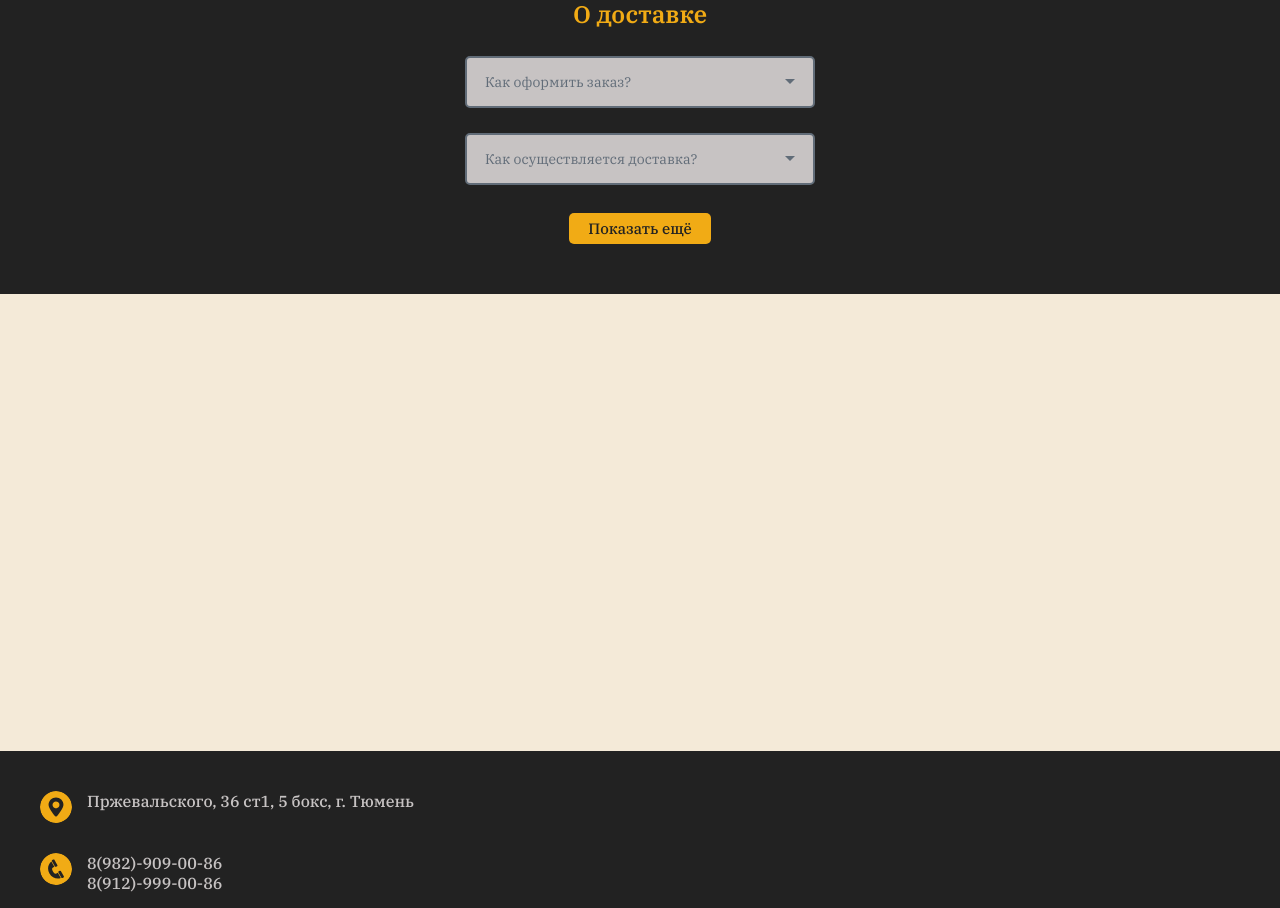
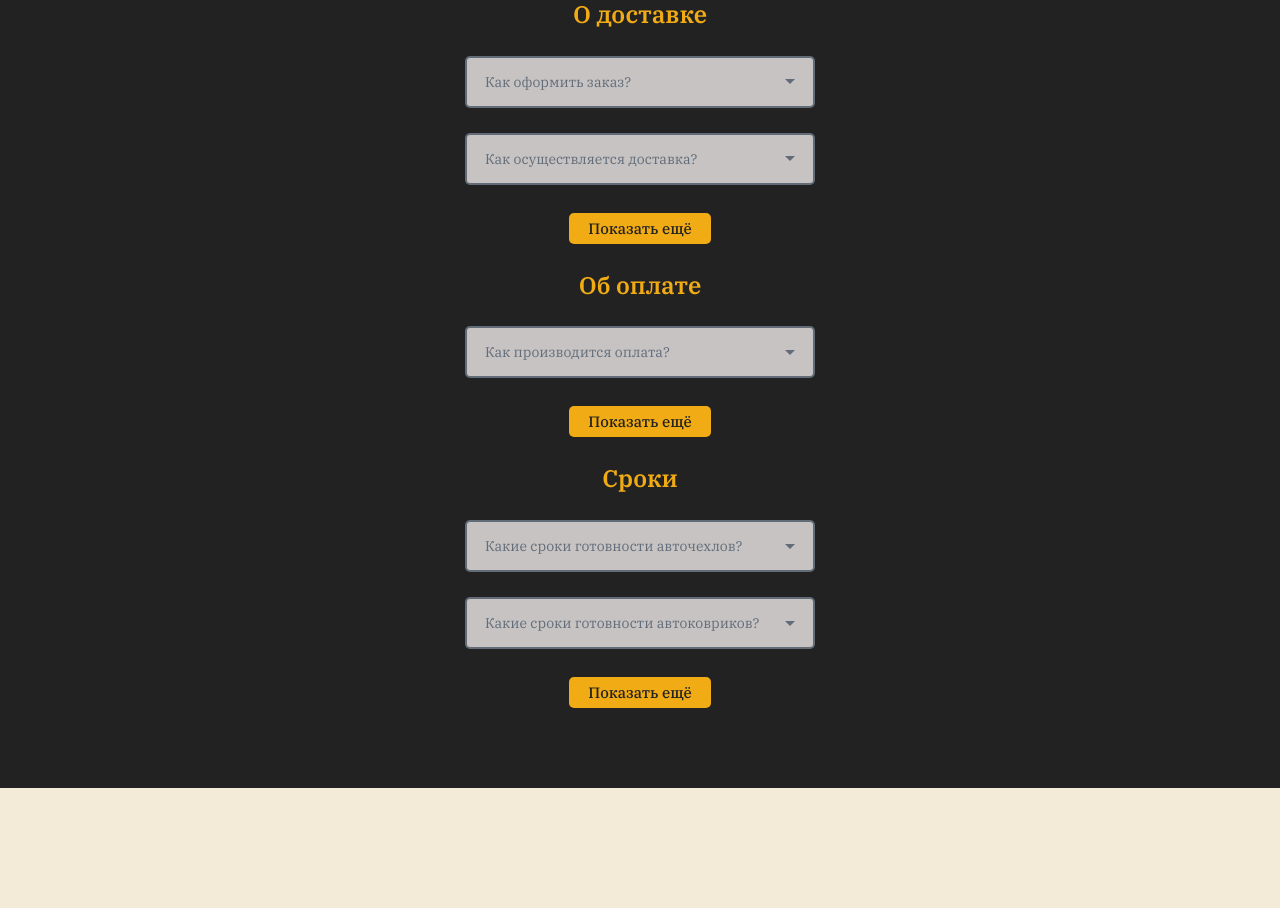
Before and after one commit to konovalov-as/crownauto72-2_build, a plain HTML site: page index.html in a window 1280 px wide. Shown: the part 2775-3683 px from the top of the page. Drawn offline with Linux system fonts and the light colour scheme; files whose address does not match are found by name.

Commit message:
second commit

```diff
--- a/css/style.css
+++ b/css/style.css
@@ -2300,6 +2300,7 @@ button,
 .faq__box {
   max-width: 350px;
   margin: 0 auto;
+  margin-bottom: 30px;
 }
 
 .faq__title {
--- a/index.html
+++ b/index.html
@@ -316,11 +316,71 @@
               </ul>
               <button class="faq__more" type="button">Показать ещё</button>
             </div>
+            <div class="faq__box">
+              <h3 class="faq__title">Об оплате</h3>
+              <ul class="faq__list">
+                <li class="faq__item">
+                  <div class="accordion" data-accordion="parent" data-single data-close-inner>
+                    <div class="accordion__element faq__element" data-accordion="element">
+                      <button class="accordion__button faq__btn" type="button" data-accordion="button">Как производится оплата?
+                        <svg width="10" height="5" aria-hidden="true">
+                          <use xlink:href="img/sprite.svg#icon-faq-down-arrow"></use>
+                        </svg>
+                      </button>
+                      <div class="accordion__content" data-accordion="content">
+                        <div class="accordion__wrapper faq__text">
+                          <p>Оплата картой или наличными возможна только в студии по адресу: г.Тюмень, ул. Пржевальского, д. 36, стр.1, 5 бокс. Для удаленного способа оплаты - QR-код.</p>
+                        </div>
+                      </div>
+                    </div>
+                  </div>
+                </li>
+              </ul>
+              <button class="faq__more" type="button">Показать ещё</button>
+            </div>
+            <div class="faq__box">
+              <h3 class="faq__title">Сроки</h3>
+              <ul class="faq__list">
+                <li class="faq__item">
+                  <div class="accordion" data-accordion="parent" data-single data-close-inner>
+                    <div class="accordion__element faq__element" data-accordion="element">
+                      <button class="accordion__button faq__btn" type="button" data-accordion="button">Какие сроки готовности авточехлов?
+                        <svg width="10" height="5" aria-hidden="true">
+                          <use xlink:href="img/sprite.svg#icon-faq-down-arrow"></use>
+                        </svg>
+                      </button>
+                      <div class="accordion__content" data-accordion="content">
+                        <div class="accordion__wrapper faq__text">
+                          <p>Изготовление авточехлов занимает порядка от 5 до 30 календарных дней в зависимости от типа авточехлов.</p>
+                        </div>
+                      </div>
+                    </div>
+                  </div>
+                </li>
+                <li class="faq__item">
+                  <div class="accordion" data-accordion="parent" data-single data-close-inner>
+                    <div class="accordion__element faq__element" data-accordion="element">
+                      <button class="accordion__button faq__btn" type="button" data-accordion="button">Какие сроки готовности автоковриков?
+                        <svg width="10" height="5" aria-hidden="true">
+                          <use xlink:href="img/sprite.svg#icon-faq-down-arrow"></use>
+                        </svg>
+                      </button>
+                      <div class="accordion__content" data-accordion="content">
+                        <div class="accordion__wrapper faq__text">
+                          <p>Готовность ковриков EVA 3D, Ворс 3D и Премиум Ворс в течении 2-3 рабочих дней. Изготовление ковриков 5D из экокожи занимает порядка до 14 календарных дней.</p>
+                        </div>
+                      </div>
+                    </div>
+                  </div>
+                </li>
+              </ul>
+              <button class="faq__more" type="button">Показать ещё</button>
+            </div>
           </div>
         </section>
         <section class="map">
           <h2 class="visually-hidden">Наша студия пошива чехлов находиться в г. Тюмень, по адресу ул. Пржевальского, 36 ст1, 5 бокс</h2>
-          <div class="contacts__mapbox" data-mapbox data-map-center-coord-x="57.139346" data-map-center-coord-y="65.585954" data-pin-coord-x="57.139346" data-pin-coord-y="65.585954" data-zoom="17" data-map-pin="img/svg/map-pin.svg" data-width="66" data-height="101" data-alt="" data-header="Студия пошива авточехлов" data-body="г.Тюмень" data-footer="Пржевальского, 36 ст1, 5 бокс, г. Тюмень"></div>
+          <div class="contacts__mapbox" data-mapbox data-map-center-coord-x="57.139946" data-map-center-coord-y="65.585954" data-pin-coord-x="57.139346" data-pin-coord-y="65.585954" data-zoom="17" data-map-pin="img/svg/map-pin.svg" data-width="66" data-height="101" data-alt="" data-header="Студия пошива авточехлов" data-body="г.Тюмень" data-footer="Пржевальского, 36 ст1, 5 бокс, г. Тюмень"></div>
         </section>
       </main>
       <footer class="footer">
```
Also changed, not shown: css/style.min.css, 1 other file.
